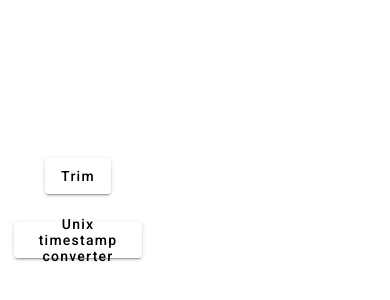
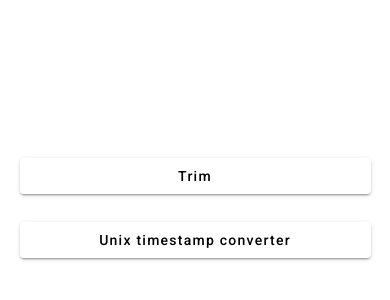
Before and after one commit to lovepreetjassal/bockpit, an Angular app: page / in a window 390 px wide. Shown: the part 214-514 px from the top of the page. Built offline with nearby package versions, Linux system fonts and the light colour scheme.

Commit message:
fix: button size on mobile

```diff
--- a/src/app/components/main/main.component.css
+++ b/src/app/components/main/main.component.css
@@ -1,6 +1,6 @@
 #tools{
     height: 100vh;
-    width: 100%;
+    width: 30%;
     display: flex;
     justify-content: center;
     align-items: center;
@@ -9,9 +9,15 @@
 
 .tools{
     margin:1em;
+    width: 100%;
 }
 @media only screen and (max-width: 600px) {
     #tools{
-        width: 40%;
+        width: 100%;
+    }
+
+    .tools{
+        margin:1em;
+        width: 90%;
     }
 }
--- a/src/app/components/main/main.component.html
+++ b/src/app/components/main/main.component.html
@@ -1,4 +1,6 @@
-<div id="tools">
-    <button class="tools" id="trim" mat-raised-button routerLink="trim">Trim</button>
-    <button class="tools" id="unixtime" mat-raised-button routerLink="unixtime">Unix timestamp converter</button>
+<div class="center">
+    <div id="tools">
+        <button class="tools" id="trim" mat-raised-button routerLink="trim">Trim</button>
+        <button class="tools" id="unixtime" mat-raised-button routerLink="unixtime">Unix timestamp converter</button>
+    </div>
 </div>
--- a/src/styles.css
+++ b/src/styles.css
@@ -2,3 +2,8 @@
 
 html, body { height: 100%; }
 body { margin: 0; font-family: Roboto, "Helvetica Neue", sans-serif; }
+
+.center{
+    display: flex;
+    justify-content: center;
+}
```
